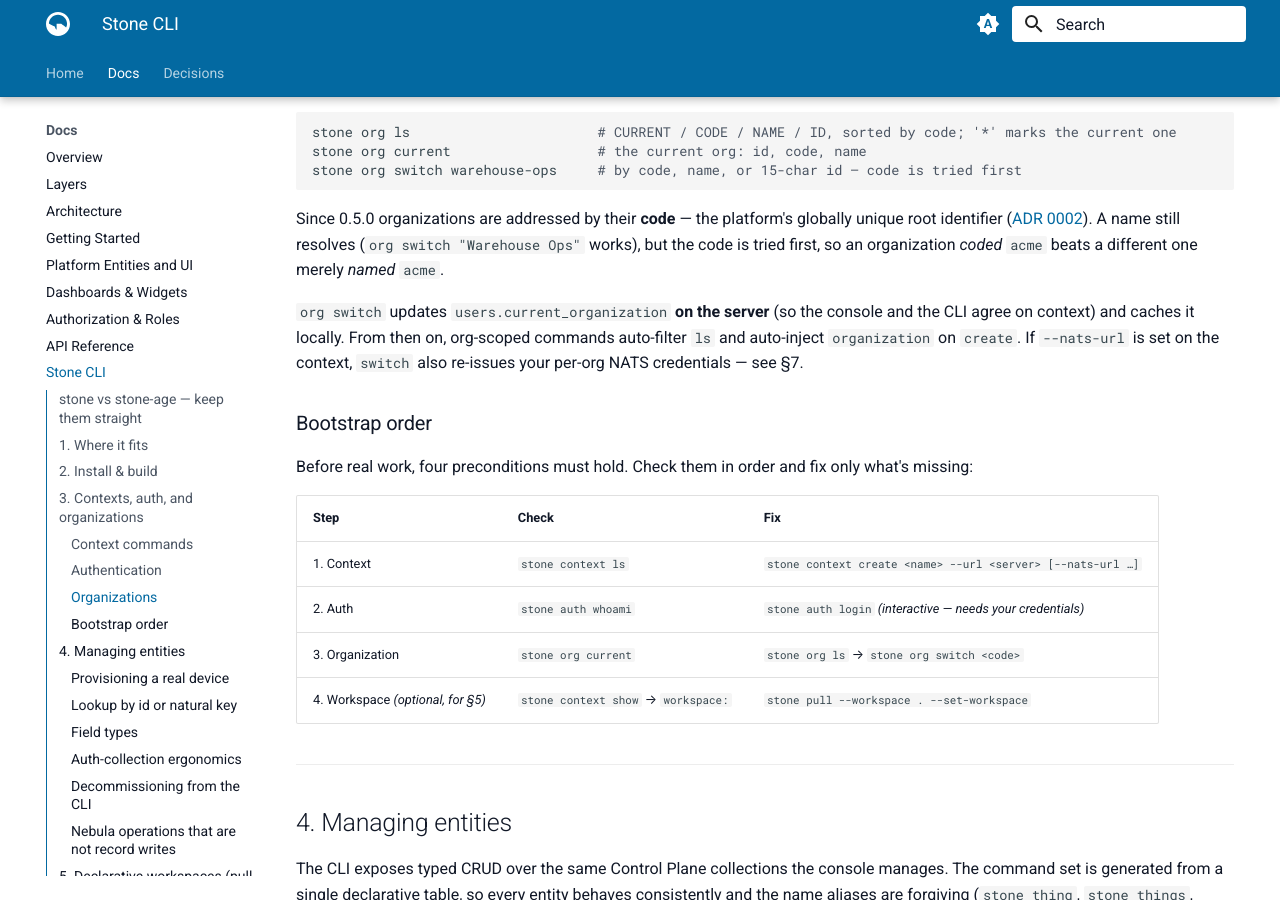
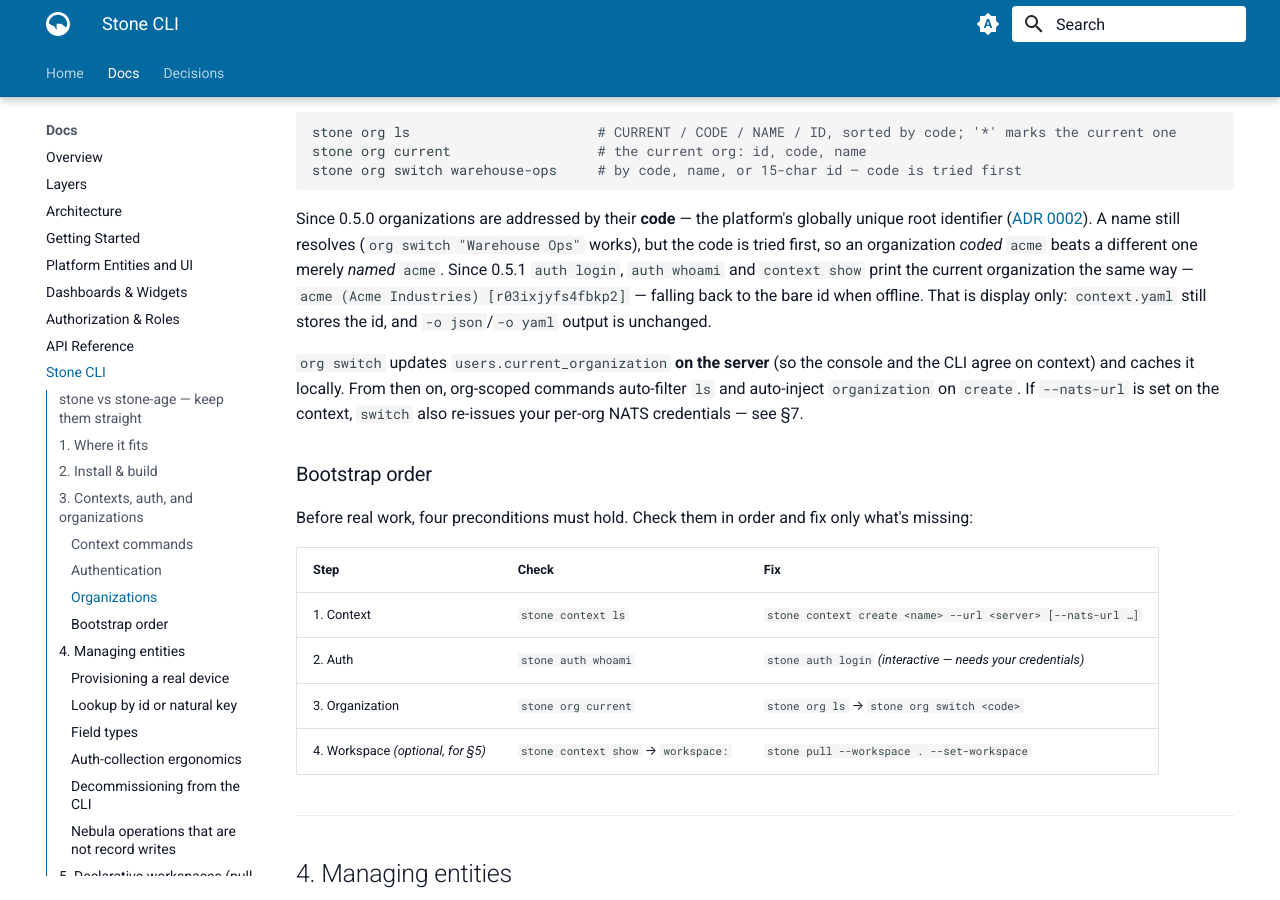
Before and after one commit to stone-age-io/platform-docs, an MkDocs documentation site: the page built from docs/stone-cli.md, in a window 1280 px wide and 900 px high, scrolled down 3376 px. Built offline with MkDocs 1.6.1 and Material for MkDocs 9.7.7, drawn with Linux system fonts in a browser that asks for light colours; some of the changed text lies outside the part shown.

Commit message:
docs: stone-cli 0.5.1 — the current organization prints as a code after login
Co-Authored-By: Claude Opus 5.5 (1M context) <noreply@anthropic.com>

````diff
--- a/docs/stone-cli.md
+++ b/docs/stone-cli.md
@@ -52,7 +52,7 @@ The division of labor in practice:
 Prebuilt binaries are attached to every release — linux, darwin and windows, amd64 and arm64 each:
 
 ```sh
-VERSION=0.5.0
+VERSION=0.5.1
 curl -sSLO https://github.com/stone-age-io/stone-cli/releases/download/v${VERSION}/stone_${VERSION}_linux_amd64.tar.gz
 tar xzf stone_${VERSION}_linux_amd64.tar.gz     # unpacks ./stone, LICENSE, README.md, SKILLS.md
 ./stone --version
@@ -120,7 +120,7 @@ stone org current                  # the current org: id, code, name
 stone org switch warehouse-ops     # by code, name, or 15-char id — code is tried first
 ```
 
-Since 0.5.0 organizations are addressed by their **code** — the platform's globally unique root identifier ([ADR 0002](./decisions/0002-organization-code-namespace.md)). A name still resolves (`org switch "Warehouse Ops"` works), but the code is tried first, so an organization *coded* `acme` beats a different one merely *named* `acme`.
+Since 0.5.0 organizations are addressed by their **code** — the platform's globally unique root identifier ([ADR 0002](./decisions/0002-organization-code-namespace.md)). A name still resolves (`org switch "Warehouse Ops"` works), but the code is tried first, so an organization *coded* `acme` beats a different one merely *named* `acme`. Since 0.5.1 `auth login`, `auth whoami` and `context show` print the current organization the same way — `acme (Acme Industries) [r03ixjyfs4fbkp2]` — falling back to the bare id when offline. That is display only: `context.yaml` still stores the id, and `-o json`/`-o yaml` output is unchanged.
 
 `org switch` updates `users.current_organization` **on the server** (so the console and the CLI agree on context) and caches it locally. From then on, org-scoped commands auto-filter `ls` and auto-inject `organization` on `create`. If `--nats-url` is set on the context, `switch` also re-issues your per-org NATS credentials — see §7.
 
@@ -171,7 +171,7 @@ In the **Role required** column, *any* means any role in the current organizatio
 - On `thing`, the `nats_user` and `nebula_host` relations are owner/admin only. A member can create and edit a Thing but any `--nats-user` / `--nebula-host` flag will be rejected.
 - On your **own** `membership` record the only write is to the NATS identity link, and only to **keep or clear** it — pointing it at a different identity is rejected. `nats_users` serves the credential of whichever identity your membership names, so choosing one is owner/admin, like changing a role. `--role`, `--user`, and `--invited-by` are rejected outright — self-promotion is not a supported path.
 
-Both ends of the invitation flow are here. `stone invite create --email …` issues one; `stone invite accept <token>` redeems it, taking the `?token=` value from the invitation link rather than the invite record's id. Redeeming sets `current_organization` only when it was blank, so follow it with `stone org switch` — which is also what writes the nats-cli context the new membership has no creds for yet.
+Both ends of the invitation flow are here. `stone invite create --email …` issues one; `stone invite accept <token>` redeems it, taking the `?token=` value from the invitation link rather than the invite record's id. Redeeming sets `current_organization` only when it was blank, so follow it with `stone org switch` (since 0.5.1 the `next:` hint it prints carries the organization's code, ready to paste) — which is also what writes the nats-cli context the new membership has no creds for yet.
 
 The full matrix, and the reasoning behind each restriction, is on [Authorization & Roles](./authorization.md).
 
````
